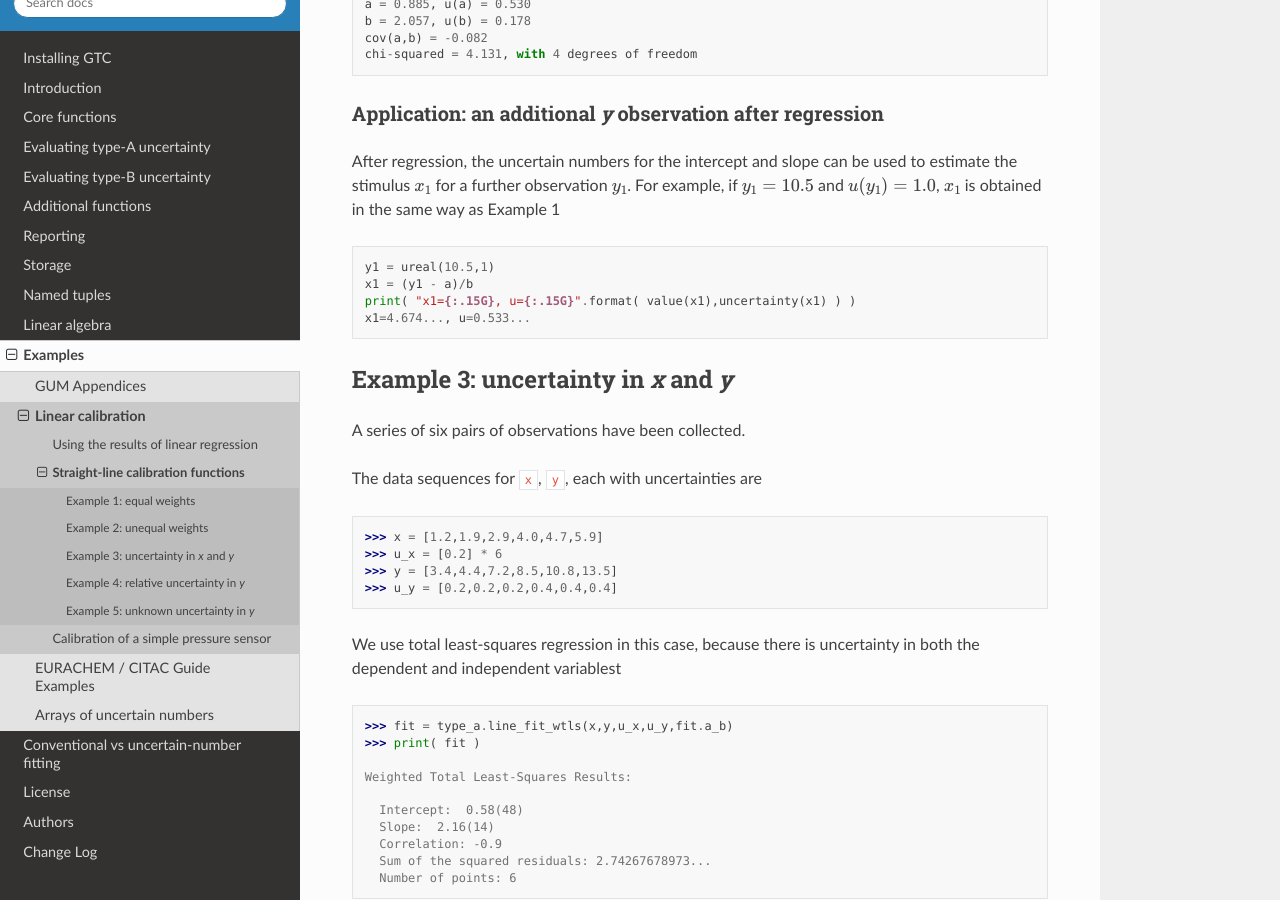
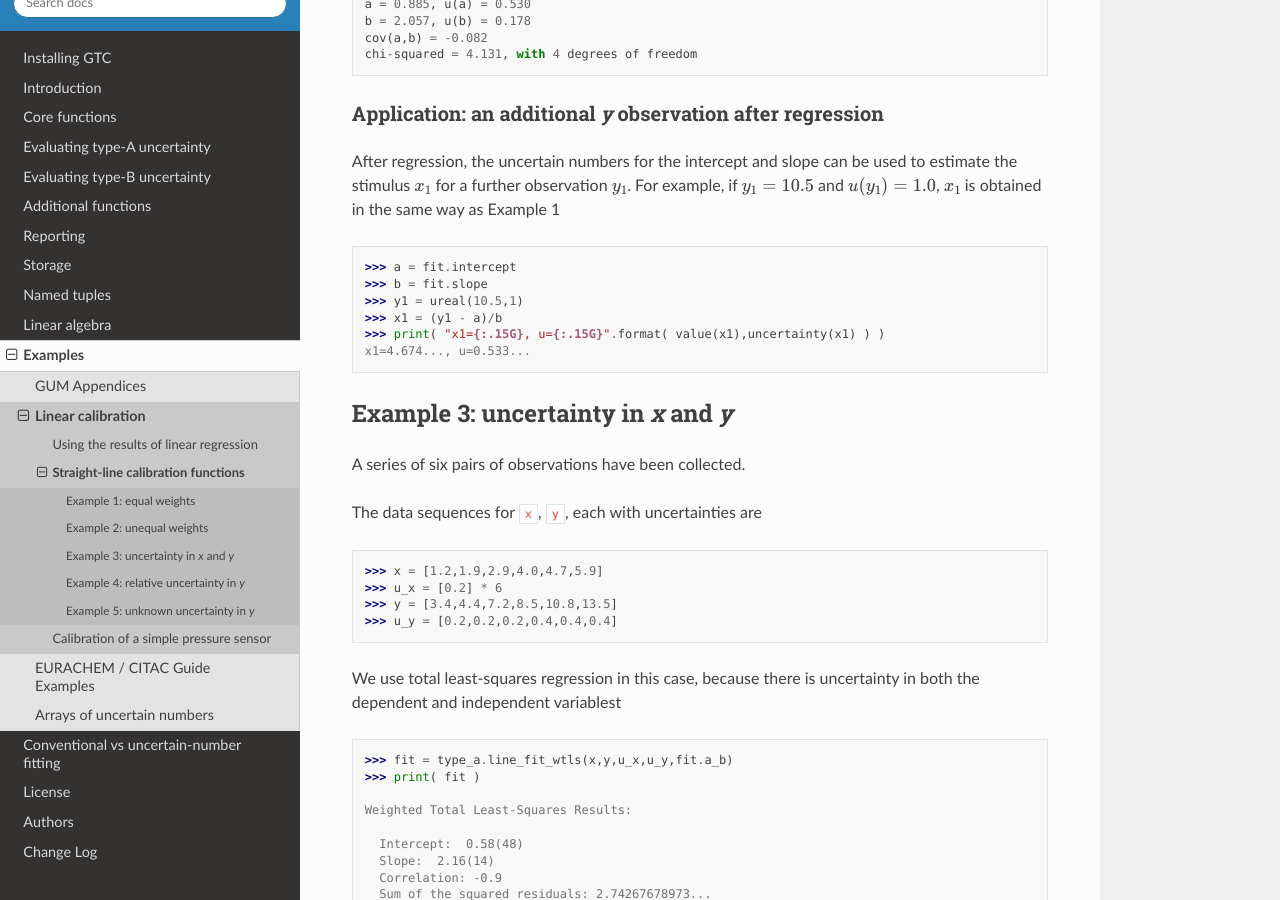
Before and after one commit to MSLNZ/GTC, a Sphinx documentation site: the page built from docs/API/straight_line_functions.rst, in a window 1280 px wide and 900 px high, scrolled down 3162 px. Built offline with Sphinx 7.4.7 and the Read the Docs theme 2.0.0, drawn with Linux system fonts in a browser that asks for light colours.

Commit message:
Completed the doctest support for this file

```diff
--- a/docs/API/straight_line_functions.rst
+++ b/docs/API/straight_line_functions.rst
@@ -124,9 +124,11 @@ Application: an additional `y` observation after regression
 
 After regression, the uncertain numbers for the intercept and slope can be used to estimate the stimulus :math:`x_1` for a further observation :math:`y_1`. For example, if :math:`y_1 = 10.5` and :math:`u(y_1) = 1.0`, :math:`x_1` is obtained in the same way as Example 1 ::
 
-    y1 = ureal(10.5,1)
-    x1 = (y1 - a)/b
-    print( "x1={:.15G}, u={:.15G}".format( value(x1),uncertainty(x1) ) )
+    >>> a = fit.intercept
+    >>> b = fit.slope
+    >>> y1 = ureal(10.5,1)
+    >>> x1 = (y1 - a)/b
+    >>> print( "x1={:.15G}, u={:.15G}".format( value(x1),uncertainty(x1) ) )
     x1=4.674..., u=0.533...
 
 Example 3: uncertainty in `x` and `y`
```
